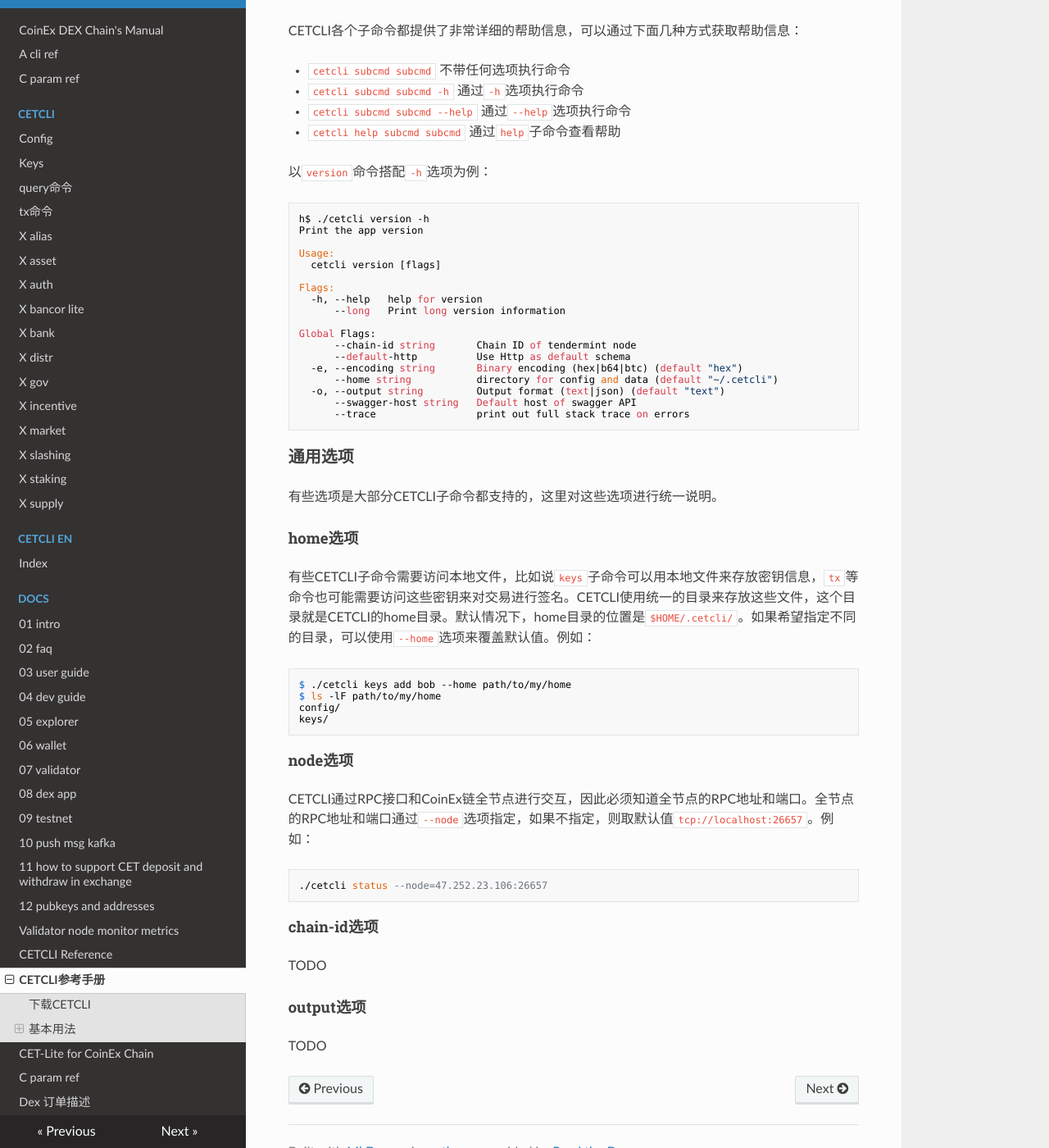
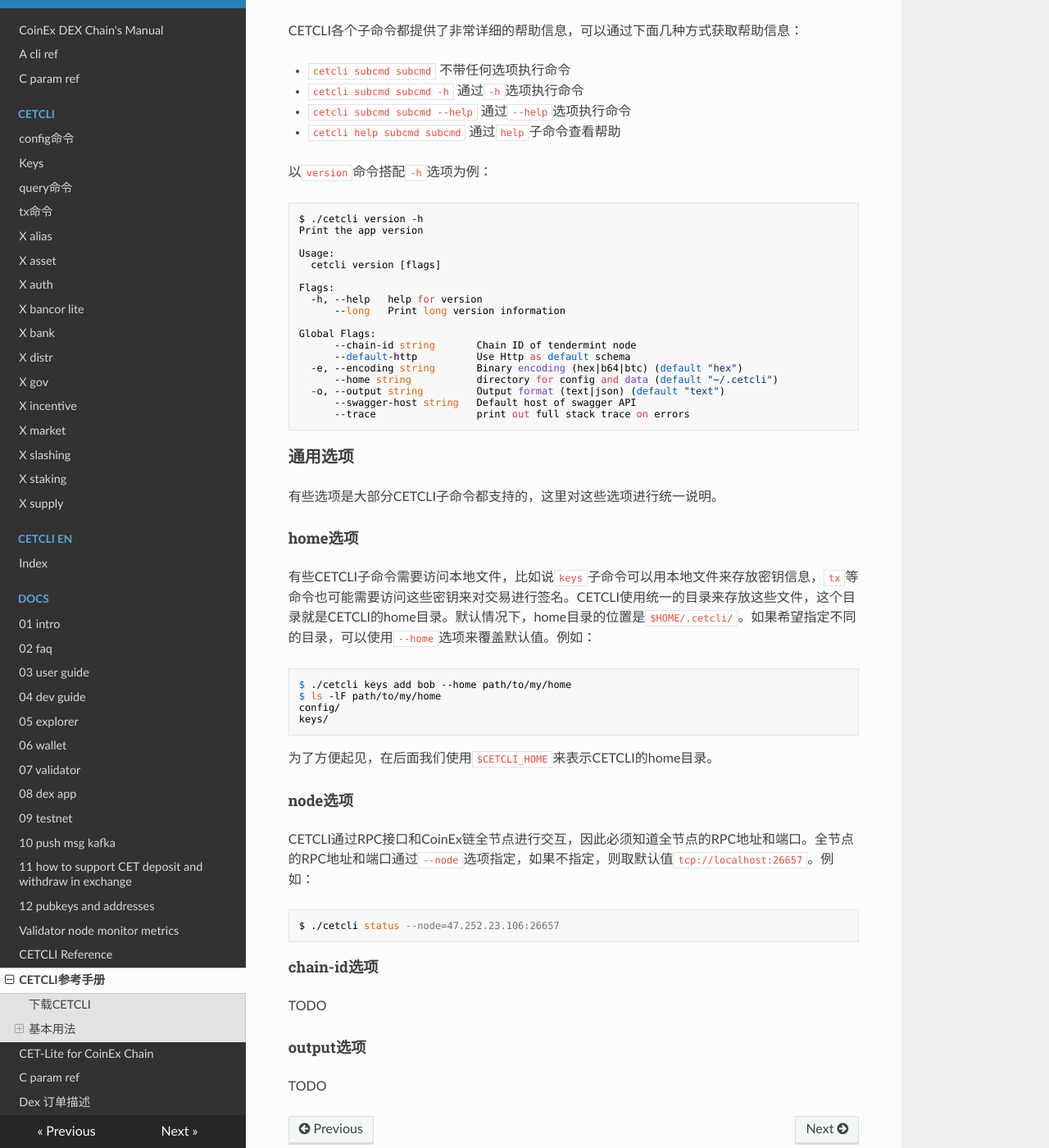
Before and after one commit to coinexchain/dex-manual, an MkDocs documentation site: the page built from docs/docs/A_cetcli_ref_cn.md, in a window 1280 px wide and 1400 px high, scrolled down 1752 px. Shown: the whole window at 82% size. Built offline with MkDocs 1.6.1, drawn with Linux system fonts in a browser that asks for light colours; nearby versions of some CDN libraries.

````diff
--- a/docs/docs/A_cetcli_ref_cn.md
+++ b/docs/docs/A_cetcli_ref_cn.md
@@ -100,7 +100,7 @@ CETCLI各个子命令都提供了非常详细的帮助信息，可以通过下
 以`version`命令搭配`-h`选项为例：
 
 ```
-h$ ./cetcli version -h
+$ ./cetcli version -h
 Print the app version
 
 Usage:
@@ -139,6 +139,8 @@ config/
 keys/
 ```
 
+为了方便起见，在后面我们使用`$CETCLI_HOME`来表示CETCLI的home目录。
+
 
 
 #### node选项
@@ -146,7 +148,7 @@ keys/
 CETCLI通过RPC接口和CoinEx链全节点进行交互，因此必须知道全节点的RPC地址和端口。全节点的RPC地址和端口通过`--node`选项指定，如果不指定，则取默认值`tcp://localhost:26657`。例如：
 
 ```
-./cetcli status --node=47.252.23.106:26657
+$ ./cetcli status --node=47.252.23.106:26657
 ```
 
 
````
Also changed, not shown: docs/cetcli/config.md (+61 -0 lines).
